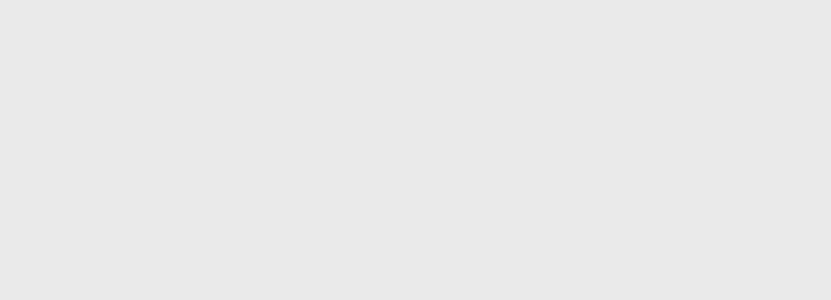
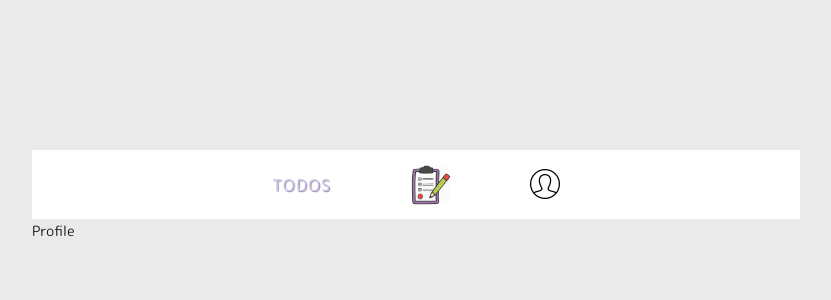
Before and after one commit to mvn-tienle2-dn/Todo-PWA, a Vue app in the folder todo-vue-pwa/: page /profile in a window 1280 px wide. Shown: the top 300 px of the page, without its empty margins (224-1055 px from the left). Built offline with nearby package versions, Linux system fonts and the light colour scheme.

Commit message:
Create component

```diff
--- a/todo-vue-pwa/src/router/index.ts
+++ b/todo-vue-pwa/src/router/index.ts
@@ -24,6 +24,11 @@ const router = new Router({
       name: 'auth',
       component: () => import(/* webpackChunkName: "auth" */ '../views/Auth.vue'),
     },
+    {
+      path: '/profile',
+      name: 'profile',
+      component: () => import(/* webpackChunkName: "auth" */ '../views/Profile.vue'),
+    },
   ],
 });
 
--- /dev/null
+++ b/todo-vue-pwa/src/views/Profile.vue
@@ -0,0 +1,17 @@
+<template>
+  <div class="page-profile">
+    <Header/>
+    Profile
+  </div>
+</template>
+<script lang="ts">
+  import Vue from 'vue';
+  import Header from '../components/shared/Header.vue';
+
+  export default Vue.extend({
+    name: 'Profile',
+    components: {
+      Header,
+    },
+  });
+</script>
```
